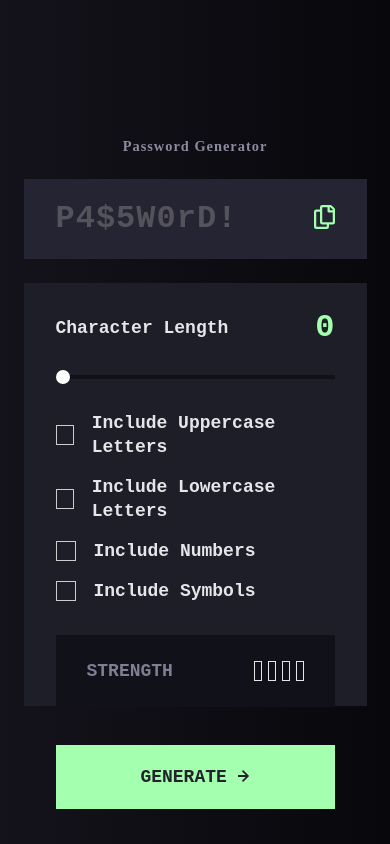
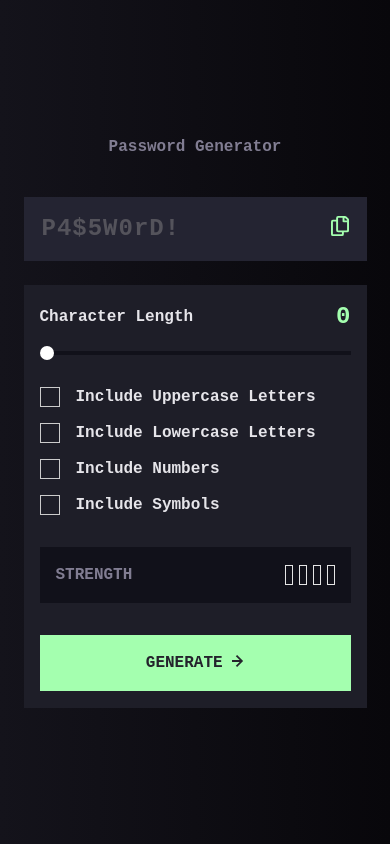
Before and after one commit to yehudahason/password-generator-app, a plain HTML site: page index.html in a window 390 px wide. Drawn offline with Linux system fonts and the light colour scheme.

Commit message:
mobile layout

```diff
--- a/css/style.css
+++ b/css/style.css
@@ -70,9 +70,9 @@ body {
 /* TITLE */
 .title {
   text-align: center;
-  font-size: 0.9rem;
-  color: #8c8ca1;
-  letter-spacing: 1px;
+  font: var(--text-preset-2);
+  color: var(--grey-600);
+  margin-bottom: 16px;
 }
 
 /* PASSWORD BOX */
@@ -99,6 +99,10 @@ body {
   cursor: pointer;
 }
 
+.copy-btn img {
+  width: 21px;
+  height: 24px;
+}
 /* LENGTH */
 .length {
   display: flex;
@@ -206,7 +210,6 @@ input[type="checkbox"]:checked::after {
 
 /* BUTTON */
 .generate-btn {
-  margin-top: 6px;
   background: var(--green-200);
   color: var(--grey-800);
   border: none;
@@ -219,21 +222,48 @@ input[type="checkbox"]:checked::after {
   background: #7bff95;
 }
 
-@media (max-width: 800px) {
+/* MEDIA QUERIES */
+
+@media (max-width: 600px) {
+  .title {
+    font: var(--text-preset-4);
+  }
+  .password {
+    font: var(--text-preset-2);
+  }
+  .password-box {
+    padding: 16px 18px;
+    width: 343px;
+  }
+  .copy-btn img {
+    width: 18px;
+    height: 20px;
+  }
   .card {
+    padding: 16px;
+    width: 343px;
+    height: 423px;
+    gap: 32px;
   }
-
-  .password-box {
+  .length {
+    gap: 8px;
+  }
+  .length-header {
+    font: var(--text-preset-4);
+  }
+  .length-value {
+    font: var(--text-preset-2);
+  }
+  .options label {
+    font: var(--text-preset-4);
+    gap: 16px;
+  }
+  .strength {
+    font: var(--text-preset-4);
+    padding: 18px 16px;
+  }
+  .generate-btn {
+    font: var(--text-preset-4);
+    padding: 18px;
   }
 }
-
-@media (max-width: 600px) {
-  .card {
-    width: 343px;
-    height: 423px;
-  }
-
-  .password-box {
-    width: 343px;
-  }
-}
```
